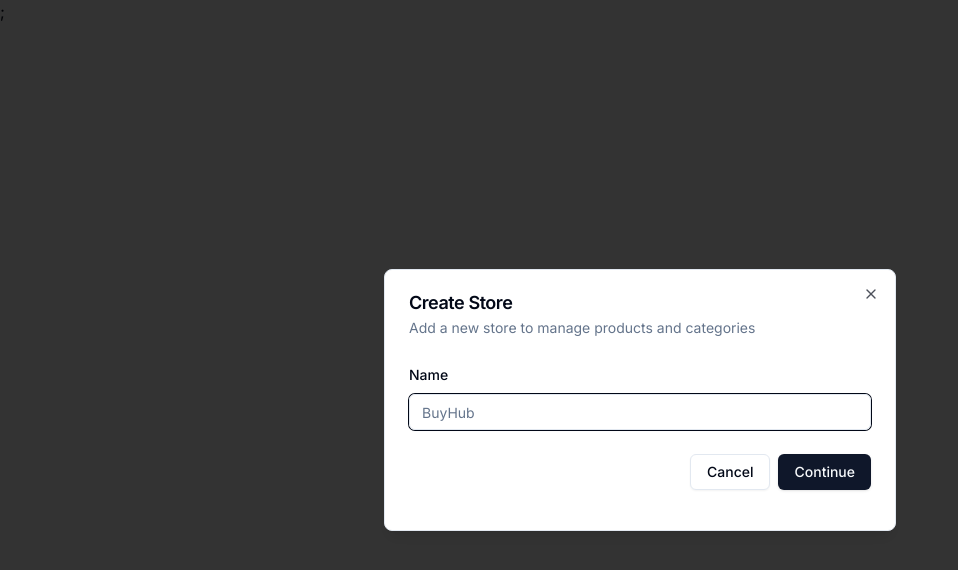
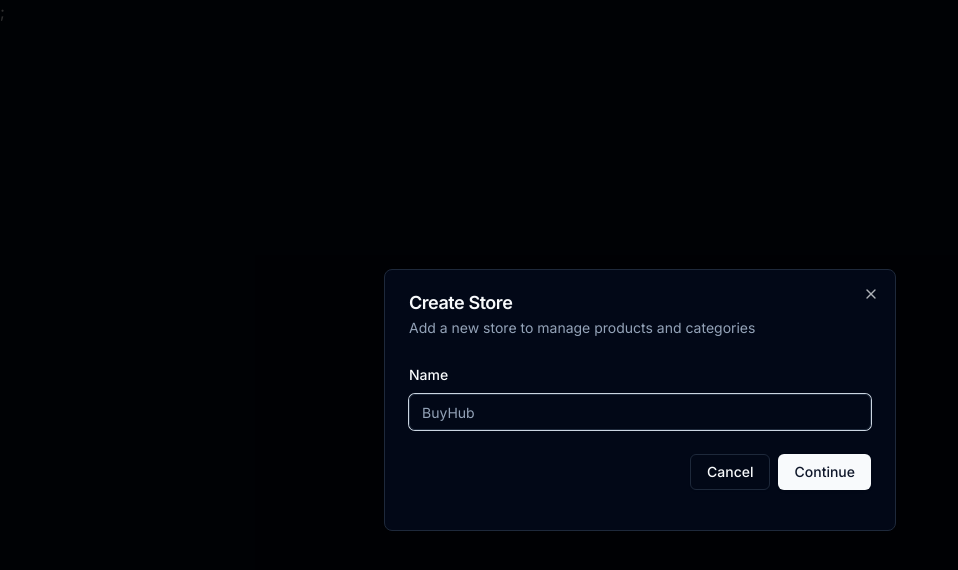
Before and after one commit to ManavChauhan1/BuyHub-Admin, a Next.js app: page / in a window 1280 px wide. Shown: the top 570 px of the page, without its empty margins (0-958 px from the left). Built offline with nearby package versions, Linux system fonts and the light colour scheme; no server answers; the database is empty; sample sign-in values are in the browser's storage.

Commit message:
Dark Mode Added

```diff
--- a/app/layout.tsx
+++ b/app/layout.tsx
@@ -7,6 +7,7 @@
 
 import "./globals.css";
 import prismadb from "@/lib/prismadb";
+import { ThemeProvider } from "@/providers/theme-provider";
 
 const inter = Inter({subsets: ['latin']})
 
@@ -27,9 +28,11 @@
     <ClerkProvider>
       <html lang="en">
         <body className={inter.className}>
-          <ToasterProvider/>
-          <ModalProvider/>
-          {children}
+          <ThemeProvider attribute="class" defaultTheme="dark" enableSystem>
+            <ToasterProvider/>
+            <ModalProvider/>
+            {children}
+          </ThemeProvider>
         </body>
       </html>
     </ClerkProvider>
--- a/components/navbar.tsx
+++ b/components/navbar.tsx
@@ -5,6 +5,7 @@
 import { redirect } from 'next/navigation';
 import { auth } from '@clerk/nextjs/server';
 import prismadb from '@/lib/prismadb';
+import { ThemeToggle } from '@/components/theme-toggle';
 
 const Navbar = async () => {
     const { userId } = await auth();
@@ -25,6 +26,7 @@
             <StoreSwitcher items={stores}/>
             <MainNav className='mx-6'/>
             <div className='ml-auto flex items-center space-x-4'>
+                <ThemeToggle />
                 <UserButton afterSwitchSessionUrl='/'/>
             </div>
         </div>
--- /dev/null
+++ b/components/theme-toggle.tsx
@@ -0,0 +1,40 @@
+"use client"
+
+import * as React from "react"
+import { Moon, MoonIcon, Sun } from "lucide-react"
+import { useTheme } from "next-themes"
+
+import { Button } from "@/components/ui/button"
+import {
+  DropdownMenu,
+  DropdownMenuContent,
+  DropdownMenuItem,
+  DropdownMenuTrigger,
+} from "@/components/ui/dropdown-menu"
+
+export function ThemeToggle() {
+  const { setTheme } = useTheme()
+
+  return (
+    <DropdownMenu>
+      <DropdownMenuTrigger asChild>
+        <Button variant="outline" size="icon">
+          <Sun className="h-[1.2rem] w-[1.2rem] rotate-0 scale-100 transition-all dark:-rotate-90 dark:scale-0" />
+          <Moon className="absolute h-[1.2rem] w-[1.2rem] rotate-90 scale-0 transition-all dark:rotate-0 dark:scale-100" />
+          <span className="sr-only">Toggle theme</span>
+        </Button>
+      </DropdownMenuTrigger>
+      <DropdownMenuContent align="end">
+        <DropdownMenuItem onClick={() => setTheme("light")}>
+          Light
+        </DropdownMenuItem>
+        <DropdownMenuItem onClick={() => setTheme("dark")}>
+          Dark
+        </DropdownMenuItem>
+        <DropdownMenuItem onClick={() => setTheme("system")}>
+          System
+        </DropdownMenuItem>
+      </DropdownMenuContent>
+    </DropdownMenu>
+  )
+}
--- a/package.json
+++ b/package.json
@@ -29,6 +29,7 @@
     "lucide-react": "^0.471.1",
     "next": "15.1.4",
     "next-cloudinary": "^6.16.0",
+    "next-themes": "^0.4.4",
     "react": "^18.2.0",
     "react-dom": "^18.2.0",
     "react-hook-form": "^7.54.2",
--- /dev/null
+++ b/providers/theme-provider.tsx
@@ -0,0 +1,11 @@
+"use client"
+
+import * as React from "react"
+import { ThemeProvider as NextThemesProvider } from "next-themes"
+
+export function ThemeProvider({
+  children,
+  ...props
+}: React.ComponentProps<typeof NextThemesProvider>) {
+  return <NextThemesProvider {...props}>{children}</NextThemesProvider>
+}
```
Also changed, not shown: 1 other file (tests, documents, lock files or other folders).
